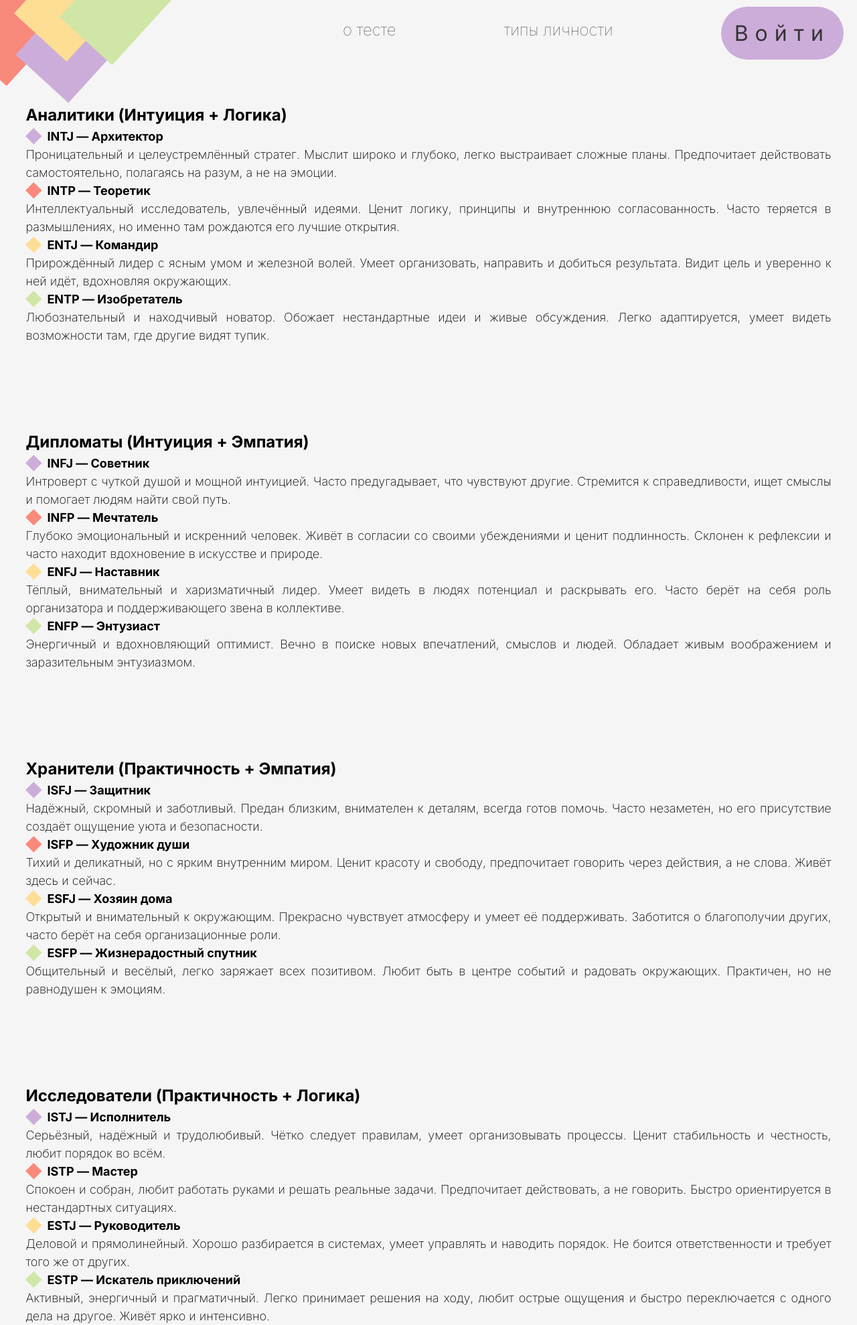
After one commit to SofiaPV/web_MBTI_test, a Python web app: template templates/description.html in a window 1280 px wide. The commit adds this page. Shown: the whole page at 67% size. Run offline with Jinja, Linux system fonts and the light colour scheme; the template is opened without the code that fills it, so the values that code supplies are empty.

Commit message:
two pages added

```diff
--- /dev/null
+++ b/static/description.css
@@ -0,0 +1,140 @@
+@import url('https://fonts.googleapis.com/css2?family=Inter:ital,opsz,wght@0,14..32,100..900;1,14..32,100..900&display=swap');
+
+* {
+    padding: 0px;
+    margin: 0px;
+    font-family: "Inter", sans-serif;
+}
+
+body {
+  background-color: #f5f5f5;
+  font-weight: 200;
+}
+
+header {
+    /*display: flex;  Используем flexbox для выравнивания элементов */
+}
+
+header nav {
+    float: right;
+    width: 60%;
+}
+
+header nav ul {
+    margin-top: 30px;
+    margin-right: 20px;
+    list-style: none;
+    display: flex;
+    justify-content: space-between; /*текст раскидан на всю ширину блока*/
+}
+
+header nav ul li {
+    display: inline-block;
+}
+
+header nav ul li a {
+    color: #343434;
+    text-decoration: none;
+    font-size: 24px;
+    font-weight: 100;
+    transition: all 250ms ease;
+}
+
+header nav ul li:not(.uniform-button) a:hover {
+    border-bottom: 5px solid #ccadd9;
+    color: black;
+}
+
+header nav ul li.uniform-button a {
+    background-color: #ccadd9;
+    border-radius: 120px;
+    padding: 20px 20px;
+    font-size: 32px;
+    font-weight: 400;
+    letter-spacing: 10px;
+    transition: all 500ms ease;
+}
+
+header nav ul li.uniform-button a:hover {
+    background-color: #f9897b;
+}
+
+#top-left-decor {
+  width: 20%;
+  position: absolute;
+  top: 0;
+  left: 0;
+}
+
+h1 {
+    text-align: center;
+    padding-top: 10%;
+}
+div {
+    padding-top: 12%;
+    text-align: justify;
+    font-weight: 200;
+    padding-left: 3%;
+    padding-right: 3%;
+    font-size: 18px;
+    line-height: 1.5;
+}
+
+div ul {
+    list-style-type: none; /* Убираем стандартные маркеры */
+    padding-left: 0; /* Убираем отступ слева */
+}
+
+div ul li {
+  /*padding-left: 30px; /* Отступ для текста от изображения */
+}
+
+div h2 {
+    text-align: justify;
+    font-size: 24px;
+}
+
+.first-title {
+  display: inline-block;
+  padding-left: 32px; /* место под иконку */
+  background: url('./src/pdiamond.png') no-repeat left center;
+  background-size: 25px 25px;
+  font-weight: bold;
+}
+
+
+.second-title {
+  display: inline-block;
+  padding-left: 32px; /* место под иконку */
+  background: url('./src/rdiamond.png') no-repeat left center;
+  background-size: 25px 25px;
+  font-weight: bold;
+}
+
+.third-title {
+  display: inline-block;
+  padding-left: 32px; /* место под иконку */
+  background: url('./src/ydiamond.png') no-repeat left center;
+  background-size: 25px 25px;
+  font-weight: bold;
+}
+
+.forth-title {
+  display: inline-block;
+  padding-left: 32px; /* место под иконку */
+  font-weight: bold;
+  background: url('./src/gdiamond.png') no-repeat left center;
+  background-size: 25px 25px;
+}
+
+.second-block {
+    padding-top: 10%;
+}
+
+.third-block {
+    padding-top: 10%;
+}
+
+.forth-block {
+    padding-top: 10%;
+}
--- /dev/null
+++ b/templates/description.html
@@ -0,0 +1,94 @@
+<!DOCTYPE html>
+<html lang="ru">
+<head>
+    <meta charset="UTF-8">
+    <meta name="viewport" content="width=device-width, initial-scale=1.0">
+    <title>MBTI Тест</title>
+    <link rel="stylesheet" href="{{ url_for('static', filename='description.css') }}"> <!-- Подключаем CSS -->
+</head>
+<body>
+    <header>
+        <img src="{{ url_for('static', filename='src/top.png') }}" id="top-left-decor">
+        <nav>
+            <ul>
+                <li><a href="{{ url_for('info') }}" class="text-button">о тесте</a></li>
+                <li><a href="{{ url_for('description') }}" class="text-button">типы личности</a></li>
+                <li class="uniform-button">
+                    <a href="{{ url_for('register') }}">Войти</a>
+                </li>
+            </ul>
+        </nav>
+    </header>
+    <div>
+      <h2>Аналитики (Интуиция + Логика)</h2>
+      <ul>
+        <li>
+        <span class="first-title">INTJ — Архитектор</span><br>
+            Проницательный и целеустремлённый стратег. Мыслит широко и глубоко, легко выстраивает сложные планы. Предпочитает действовать самостоятельно, полагаясь на разум, а не на эмоции.
+        </li>
+        <li><span class="second-title">INTP — Теоретик</span><br>
+            Интеллектуальный исследователь, увлечённый идеями. Ценит логику, принципы и внутреннюю согласованность. Часто теряется в размышлениях, но именно там рождаются его лучшие открытия.
+        </li>
+        <li><span class="third-title">ENTJ — Командир</span><br>
+            Прирождённый лидер с ясным умом и железной волей. Умеет организовать, направить и добиться результата. Видит цель и уверенно к ней идёт, вдохновляя окружающих.
+        </li>
+        <li><span class="forth-title">ENTP — Изобретатель</span><br>
+            Любознательный и находчивый новатор. Обожает нестандартные идеи и живые обсуждения. Легко адаптируется, умеет видеть возможности там, где другие видят тупик.
+        </li>
+      </ul>
+    </div>
+
+    <div class="second-block">
+      <h2>Дипломаты (Интуиция + Эмпатия)</h2>
+      <ul>
+        <li><span class="first-title">INFJ — Советник</span><br>
+            Интроверт с чуткой душой и мощной интуицией. Часто предугадывает, что чувствуют другие. Стремится к справедливости, ищет смыслы и помогает людям найти свой путь.
+        </li>
+        <li><span class="second-title">INFP — Мечтатель</span><br>
+            Глубоко эмоциональный и искренний человек. Живёт в согласии со своими убеждениями и ценит подлинность. Склонен к рефлексии и часто находит вдохновение в искусстве и природе.
+        </li>
+        <li><span class="third-title">ENFJ — Наставник</span><br>
+            Тёплый, внимательный и харизматичный лидер. Умеет видеть в людях потенциал и раскрывать его. Часто берёт на себя роль организатора и поддерживающего звена в коллективе.
+        </li>
+        <li><span class="forth-title">ENFP — Энтузиаст</span><br>
+            Энергичный и вдохновляющий оптимист. Вечно в поиске новых впечатлений, смыслов и людей. Обладает живым воображением и заразительным энтузиазмом.
+        </li>
+      </ul>
+    </div>
+
+    <div class="third-block">
+      <h2>Хранители (Практичность + Эмпатия)</h2>
+      <ul>
+        <li><span class="first-title">ISFJ — Защитник</span><br>
+            Надёжный, скромный и заботливый. Предан близким, внимателен к деталям, всегда готов помочь. Часто незаметен, но его присутствие создаёт ощущение уюта и безопасности.
+        </li>
+        <li><span class="second-title">ISFP — Художник души</span><br>
+            Тихий и деликатный, но с ярким внутренним миром. Ценит красоту и свободу, предпочитает говорить через действия, а не слова. Живёт здесь и сейчас.
+        </li>
+        <li><span class="third-title">ESFJ — Хозяин дома</span><br>
+            Открытый и внимательный к окружающим. Прекрасно чувствует атмосферу и умеет её поддерживать. Заботится о благополучии других, часто берёт на себя организационные роли.
+        </li>
+        <li><span class="forth-title">ESFP — Жизнерадостный спутник</span><br>
+            Общительный и весёлый, легко заряжает всех позитивом. Любит быть в центре событий и радовать окружающих. Практичен, но не равнодушен к эмоциям.
+        </li>
+      </ul>
+    </div>
+
+    <div class="forth-block">
+      <h2>Исследователи (Практичность + Логика)</h2>
+      <ul>
+        <li><span class="first-title">ISTJ — Исполнитель</span><br>
+            Серьёзный, надёжный и трудолюбивый. Чётко следует правилам, умеет организовывать процессы. Ценит стабильность и честность, любит порядок во всём.
+        </li>
+        <li><span class="second-title">ISTP — Мастер</span><br>
+            Спокоен и собран, любит работать руками и решать реальные задачи. Предпочитает действовать, а не говорить. Быстро ориентируется в нестандартных ситуациях.
+        </li>
+        <li><span class="third-title">ESTJ — Руководитель</span><br>
+            Деловой и прямолинейный. Хорошо разбирается в системах, умеет управлять и наводить порядок. Не боится ответственности и требует того же от других.
+        </li>
+        <li><span class="forth-title">ESTP — Искатель приключений</span><br>
+            Активный, энергичный и прагматичный. Легко принимает решения на ходу, любит острые ощущения и быстро переключается с одного дела на другое. Живёт ярко и интенсивно.
+        </li>
+      </ul>
+    </div>
+</body>
--- a/templates/main_screen.html
+++ b/templates/main_screen.html
@@ -11,8 +11,8 @@
         <img src="{{ url_for('static', filename='src/top.png') }}" id="top-left-decor">
         <nav>
             <ul>
-                <li><a href="#" class="text-button">о тесте</a></li>
-                <li><a href="#" class="text-button">типы личности</a></li>
+                <li><a href="{{ url_for('info') }}" class="text-button">о тесте</a></li>
+                <li><a href="{{ url_for('description') }}" class="text-button">типы личности</a></li>
                 <li class="uniform-button">
                     <a href="{{ url_for('register') }}">Войти</a>
                 </li>
```
Also changed, not shown: back.py (+8 -0 lines), static/info.css (renamed from static/styles.css, +12 -107 lines), templates/info.html (added, +42 -0 lines).
